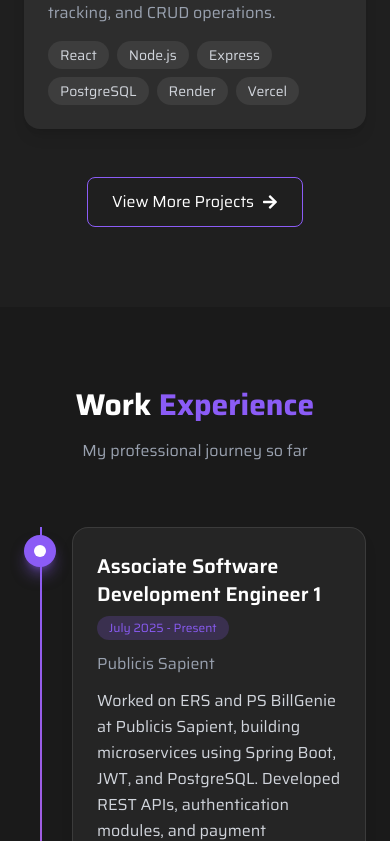
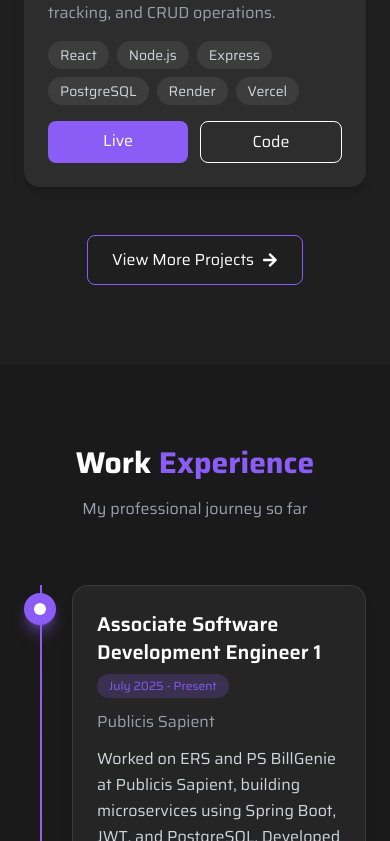
Before and after one commit to Omesh9227/protfolio-omesh, a React (Vite) app: page / in a window 390 px wide. Shown: the part 7001-7842 px from the top of the page. Built offline with nearby package versions, Linux system fonts and the light colour scheme; the HTML template or start-up script is replaced by a standard one.

Commit message:
Updated ProjectCard.jsx File

```diff
--- a/src/components/ProjectCard.jsx
+++ b/src/components/ProjectCard.jsx
@@ -18,10 +18,9 @@ const ProjectCard = ({ title, description, image, tech, demo, code }) => {
           className='w-full h-60 object-cover transform group-hover:scale-110 transition duration-500'
         />
 
-        {/* 🔥 Overlay */}
-        <div className='absolute inset-0 bg-black/70 backdrop-blur-sm opacity-0 group-hover:opacity-100 transition duration-500 flex items-center justify-center gap-4'>
+        {/* 🔥 Desktop Overlay ONLY */}
+        <div className='hidden md:flex absolute inset-0 bg-black/70 backdrop-blur-sm opacity-0 group-hover:opacity-100 transition duration-500 items-center justify-center gap-4'>
 
-          {/* Demo */}
           {demo && (
             <a
               href={demo}
@@ -34,7 +33,6 @@ const ProjectCard = ({ title, description, image, tech, demo, code }) => {
             </a>
           )}
 
-          {/* Code */}
           {code && (
             <a
               href={code}
@@ -55,7 +53,7 @@ const ProjectCard = ({ title, description, image, tech, demo, code }) => {
         <p className='text-gray-400 mb-4'>{description}</p>
 
         {/* Tech Stack */}
-        <div className='flex flex-wrap gap-2'>
+        <div className='flex flex-wrap gap-2 mb-4'>
           {tech.map((item, index) => (
             <span
               key={index}
@@ -65,6 +63,31 @@ const ProjectCard = ({ title, description, image, tech, demo, code }) => {
             </span>
           ))}
         </div>
+
+        {/* 🔥 Mobile Buttons ONLY */}
+        <div className='flex gap-3 md:hidden'>
+          {demo && (
+            <a
+              href={demo}
+              target="_blank"
+              rel="noopener noreferrer"
+              className='flex-1 text-center px-4 py-2 bg-purple text-white rounded-lg'
+            >
+              Live
+            </a>
+          )}
+
+          {code && (
+            <a
+              href={code}
+              target="_blank"
+              rel="noopener noreferrer"
+              className='flex-1 text-center px-4 py-2 border border-white text-white rounded-lg'
+            >
+              Code
+            </a>
+          )}
+        </div>
       </div>
 
     </motion.div>
```
